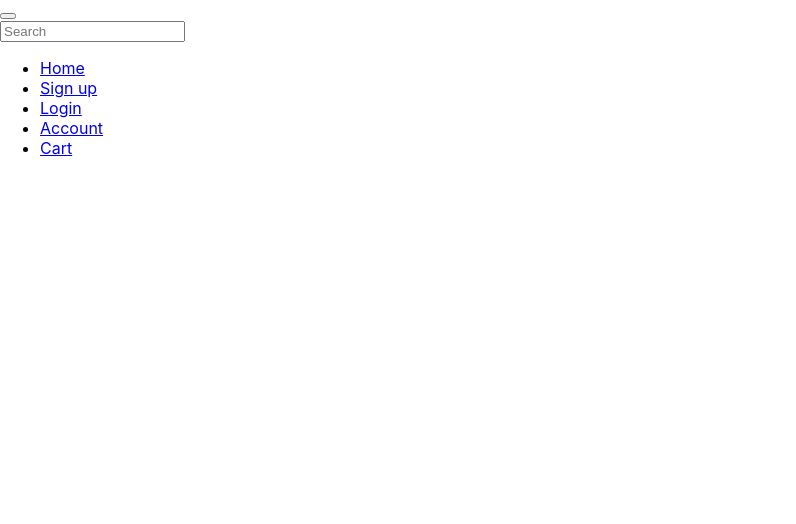
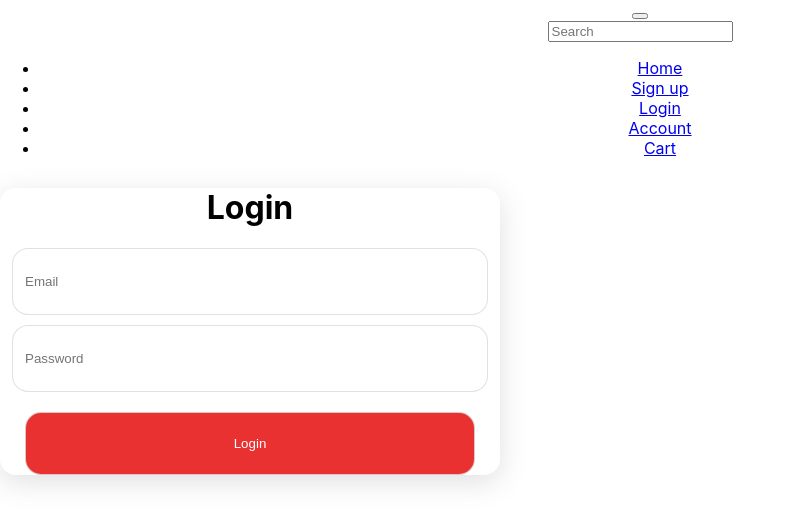
Before and after one commit to DoVietHoang1712/Django-Ecommerce, a React (Create React App) app in the folder frontend/: page /login in a window 1280 px wide. Shown: the top 524 px of the page, without its empty margins (0-796 px from the left). Built offline with nearby package versions, Linux system fonts and the light colour scheme; the HTML template or start-up script is replaced by a standard one.

Commit message:
fix login

```diff
--- a/frontend/src/App.js
+++ b/frontend/src/App.js
@@ -1,16 +1,16 @@
+
 import './App.scss';
 import { BrowserRouter, Route, Routes, NavLink } from 'react-router-dom';
-import Register from './components/Register/Register';
 import Navbar from './components/Navbar/Navbar';
 import Router from './routes/Router';
 function App() {
   return (
     <BrowserRouter>
-      <div>
+      <div className="App">
         <Navbar />
         <Router />
       </div>
-    </BrowserRouter>
+    </BrowserRouter >
   );
 }
 export default App;
--- /dev/null
+++ b/frontend/src/components/Login/Login.js
@@ -0,0 +1,36 @@
+import React from 'react';
+import { Link } from 'react-router-dom'
+import './Login.scss';
+const Register = () => {
+    return (
+        <div className="container register">
+            <div className="row cover mx-auto mt-4">
+                <div className="col-md-12">
+                    <h1 className="mt-4 pt-4 text-center">Login</h1>
+                    <div className="row register_form-register pb-4">
+                        <form action="" method="post" className=" mx-auto mt-3 col-10">
+                            <div className="register__form-register__input">
+                                <input type="email" name="email" id="" placeholder="Email" />
+                            </div>
+                            <div className="register__form-register__input">
+                                <input
+                                    type="password"
+                                    name="password"
+                                    id=""
+                                    placeholder="Password"
+                                />
+                            </div>
+                            <div className="register__form-register__btn">
+                                <button type="submit" className="">
+                                    Login
+                                </button>
+                            </div>
+                        </form>
+                    </div>
+                </div>
+            </div>
+        </div>
+    );
+};
+
+export default Register;
--- /dev/null
+++ b/frontend/src/components/Login/Login.scss
@@ -0,0 +1,40 @@
+@mixin input {
+    width: 90%;
+    border: 1px solid #dddd;
+    border-radius: 16px;
+    line-height: 45px;
+  }
+  .register {
+    // box-shadow: rgba(100, 100, 111, 0.2) 0px 7px 29px 0px;
+    .cover {
+      width: 500px;
+      box-shadow: rgba(100, 100, 111, 0.2) 0px 7px 29px 0px;
+      margin-top: 30px;
+      border-radius: 16px;
+      margin-bottom: 50px;
+    }
+    &__form-register {
+      &__input {
+        margin-top: 10px;
+        width: 100%;
+        input {
+          @include input();
+          padding: 10px 12px;
+        }
+      }
+      &__btn {
+        margin-top: 10px;
+        width: 100%;
+        button {
+          @include input();
+          background-color: rgb(233, 49, 49);
+          color: white;
+          padding: 8px 12px;
+margin-top: 10px;
+        }
+        button:hover {
+          background-color: rgb(231, 74, 74);
+        }
+      }
+    }
+  }
--- a/frontend/src/components/Register/_register.scss
+++ b/frontend/src/components/Register/_register.scss
@@ -7,10 +7,10 @@
 .register {
   // box-shadow: rgba(100, 100, 111, 0.2) 0px 7px 29px 0px;
   .cover {
-    width: 35%;
+    width: 500px;
     box-shadow: rgba(100, 100, 111, 0.2) 0px 7px 29px 0px;
     margin-top: 30px;
-    border-radius: 6px;
+    border-radius: 16px;
     margin-bottom: 50px;
   }
   &__form-register {
@@ -19,7 +19,7 @@
       width: 100%;
       input {
         @include input();
-        padding: 0px 10px;
+        padding: 10px 12px;
       }
     }
     &__btn {
--- a/frontend/src/routes/Router.jsx
+++ b/frontend/src/routes/Router.jsx
@@ -1,13 +1,14 @@
 import React from 'react'
-import { Route, Routes} from 'react-router-dom';
+import { Route, Routes } from 'react-router-dom';
 import Home from '../components/Home/Home';
 import Register from '../components/Register/Register';
+import Login from '../components/Login/Login';
 const Router = () => {
   return (
     <Routes>
-        <Route path='/home' element={<Home/>}/>
-        <Route path='/sign-up' element={<Register/>}/>
-        <Route path='/login'/>
+      <Route path='/home' element={<Home />} />
+      <Route path='/sign-up' element={<Register />} />
+      <Route path='/login' element={<Login />} />
     </Routes>
   )
 }
```
Also changed, not shown: frontend/src/assets/img/logo.jpg (added).
